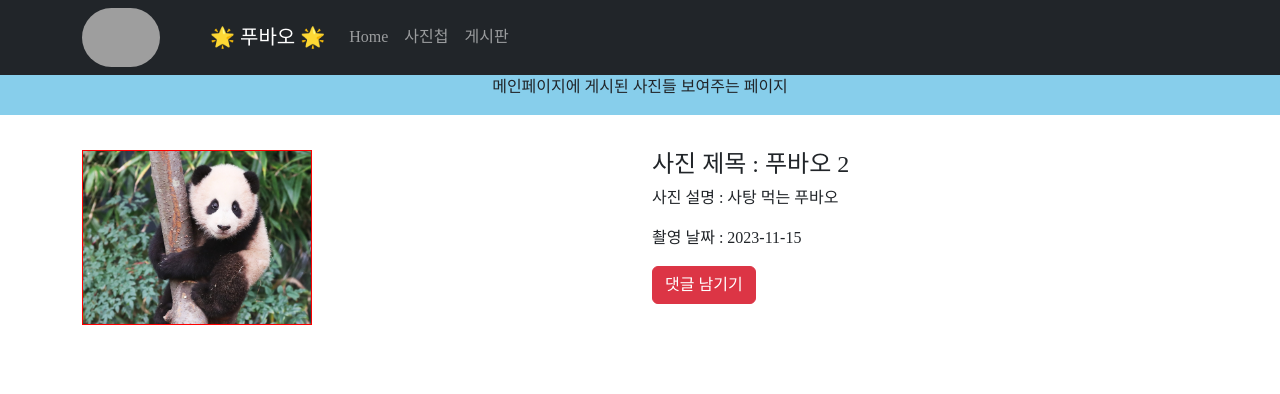
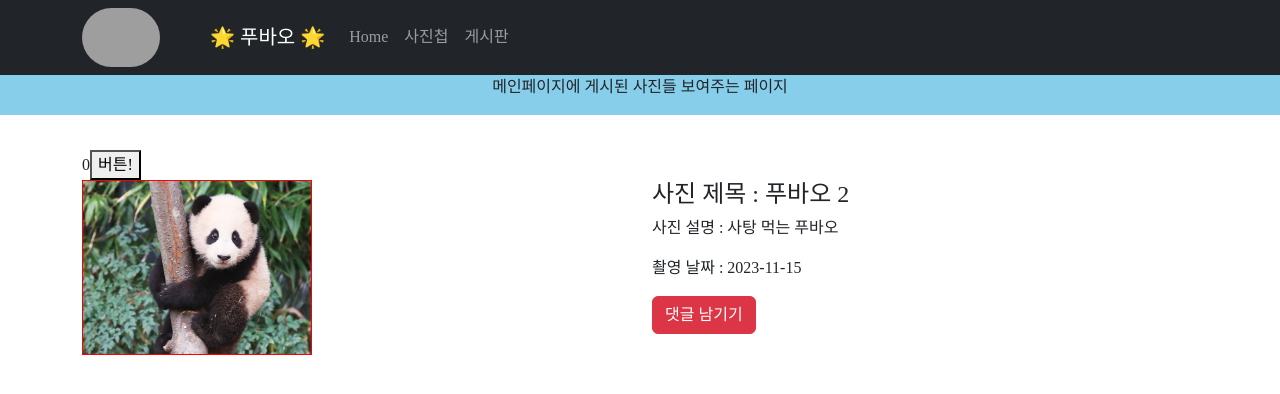
Before and after one commit to kwonminji-v/React_Study, a React (Create React App) app in the folder shop/: page /photo/1 in a window 1280 px wide. Shown: the top 394 px of the page. Built offline with nearby package versions, Linux system fonts and the light colour scheme; grey boxes are pictures that could not be loaded; a web font is replaced by a local one.

Commit message:
#지난 과정 복습_3

```diff
--- a/shop/src/index.js
+++ b/shop/src/index.js
@@ -7,11 +7,9 @@ import { BrowserRouter } from 'react-router-dom';
 
 const root = ReactDOM.createRoot(document.getElementById('root'));
 root.render(
-  <React.StrictMode>
     <BrowserRouter>
     <App />
     </BrowserRouter>
-  </React.StrictMode>
 );
 
 // If you want to start measuring performance in your app, pass a function
--- a/shop/src/pages/Photo.js
+++ b/shop/src/pages/Photo.js
@@ -1,17 +1,33 @@
+import { useEffect, useState } from "react";
 import { useParams } from "react-router-dom";
 
+
+
 function Photo(props) {
+
+  //실행시점이 약간 다른데 useEffect 내부 코드는 html 렌더링 이후에 동작합니다.
+  useEffect(() => {
+    //여기에 적힌 코드는 Photo 컴포넌트가 처음 띄워질 때와 업데이트 될때 실행이 됩니다.
+    //React 상에서는 useEffect내부 코드는 2번 동작합니다.
+    console.log('안녕')
+    for(var i=1; i<1000; i++) {
+      console.log(1);
+    }
+  })
+
+
+  let [count , setCount] = useState(0);
 
   const { id } = useParams();
 
   const photos = props.datas.find((array)=> {return array.id == id})
-  console.log(photos);
-
 
     return (
         <>
         <div style={{textAlign:"center",height:"40px",backgroundColor:"skyblue", marginBottom:"35px"}}>메인페이지에 게시된 사진들 보여주는 페이지</div>
         <div className="container">
+          {count}
+          <button onClick={() =>{setCount(count+1)}}>버튼!</button>
           <div className="row">
             <div className="col-md-6">
             <img src={process.env.PUBLIC_URL + '../img/pubao'+(id)+'.jpg'}  width="230px" alt="" style={{border:"1px solid red"}}/>
```
